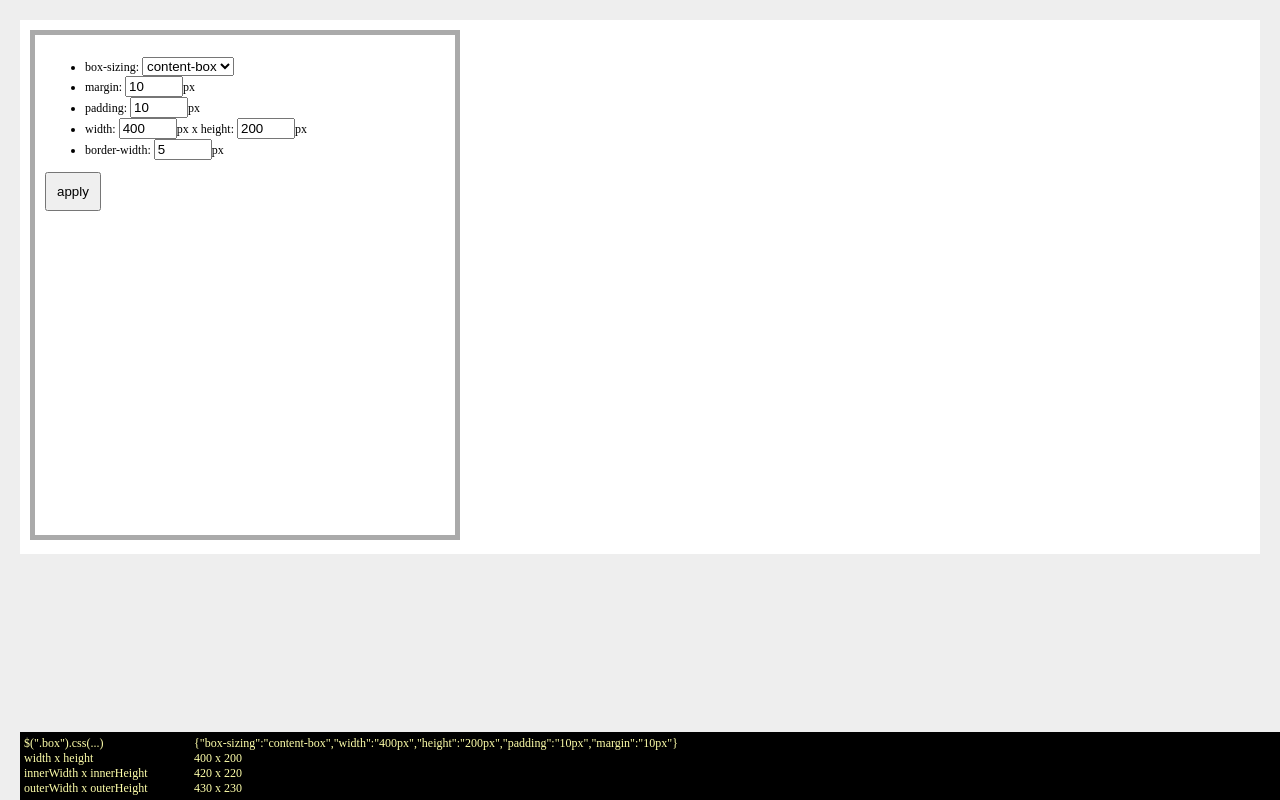
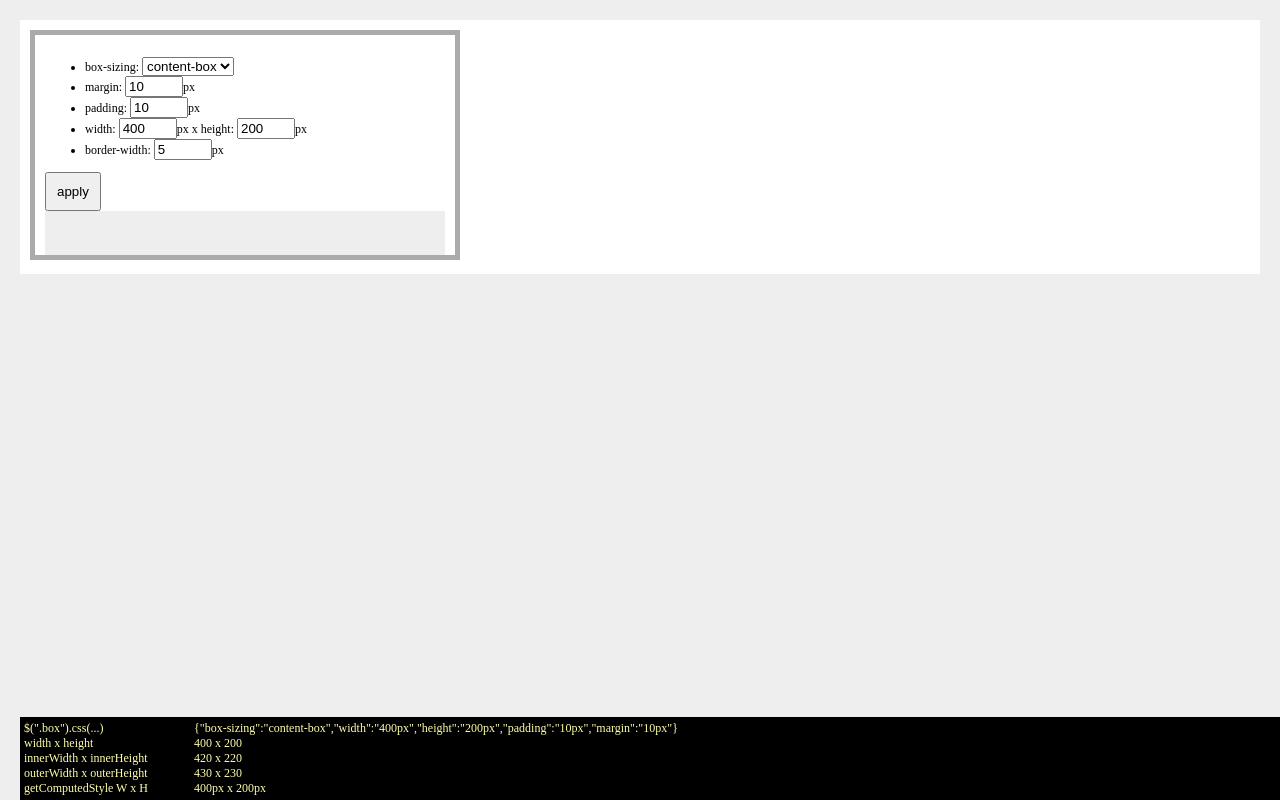
Before and after one commit to codegrid/2015-jquery-position, a website: page 01/demo_size01.html in a window 1280 px wide. Drawn offline with nearby package versions, Linux system fonts and the light colour scheme.

Commit message:
サイズデモにgetComputedStyle追加

```diff
--- a/01/demo_size01.html
+++ b/01/demo_size01.html
@@ -36,6 +36,7 @@
       <li>border-width: <input name="borderWidth" type="text"/>px
     </ul>
     <button class="apply">apply</button>
+    <div style="height:100px;background:#eee"></div>
   </div>
   <div class="info"></div>
 <script>
@@ -50,6 +51,9 @@ var showInfo = function(){
   info.showInfo('width x height',box.width() + ' x ' + box.height(), true);
   info.showInfo('innerWidth x innerHeight',box.innerWidth() + ' x ' + box.innerHeight(), true);
   info.showInfo('outerWidth x outerHeight',box.outerWidth() + ' x ' + box.outerHeight(), true);
+
+  var style = window.getComputedStyle(box[0], null);
+  info.showInfo('getComputedStyle W x H',style.width + ' x ' + style.height, true);
 
 
 
@@ -105,7 +109,7 @@ $('.apply').click(function(){
   resize();
 })
 
-box.innerHeight(500)
+//box.innerHeight(500)
 
 
 </script>
```
